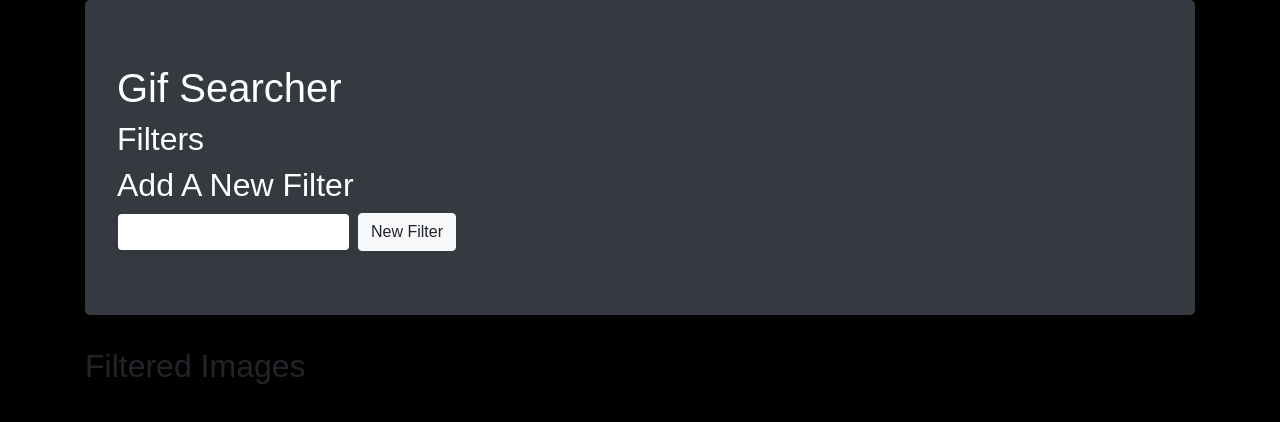
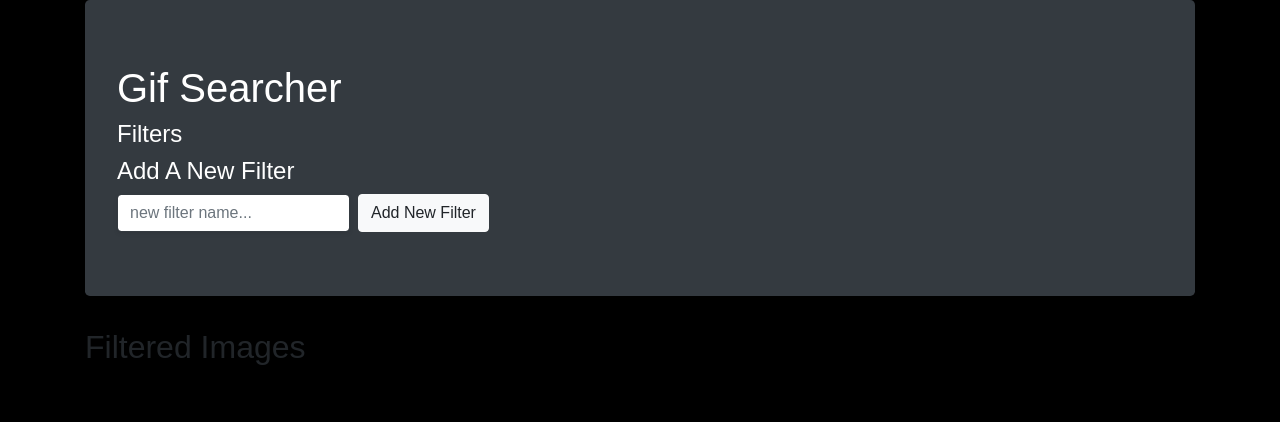
Before and after one commit to QuantumPhilosophy/dynamic-api-gif-searcher, a plain HTML site: page index.html in a window 1280 px wide. Drawn offline with nearby package versions, Linux system fonts and the light colour scheme.

Commit message:
updating HTML

```diff
--- a/index.html
+++ b/index.html
@@ -14,20 +14,20 @@
 <div class="container">
   <div class="jumbotron bg-dark text-white">
     <h1>Gif Searcher</h1>
-    <h2>Filters</h2>
+    <h4>Filters</h4>
     <div class="row">
-      <div id="filter-button-container" class="col-lg-12"></div>
+      <div id="filter-container" class="col-lg-12"></div>
     </div>
     <div class="row">
         <div class="col-lg-12">
-          <h2>Add A New Filter</h2>
+          <h4>Add A New Filter</h4>
         </div>
         <div class="col-lg-12">
           <form class="form-inline">
             <div class="form-group">
-              <input id="new-filter" class="form-control border-dark shadow-sm" type="text" placeholder="">
+              <input id="new-filter" class="form-control border-dark shadow-sm" type="text" placeholder="new filter name...">
             </div>
-            <button id="add-new-filter" type="submit" class="btn btn-light ml-2">New Filter</button>
+            <button id="add-new-filter" type="submit" class="btn btn-light ml-2">Add New Filter</button>
           </form>
         </div>
       </div>
@@ -39,7 +39,7 @@
     </div>
   </div>
 
-  <div id="card-container" class="row"></div>
+  <div id="image-container" class="row"></div>
 
 </div>
 
```
